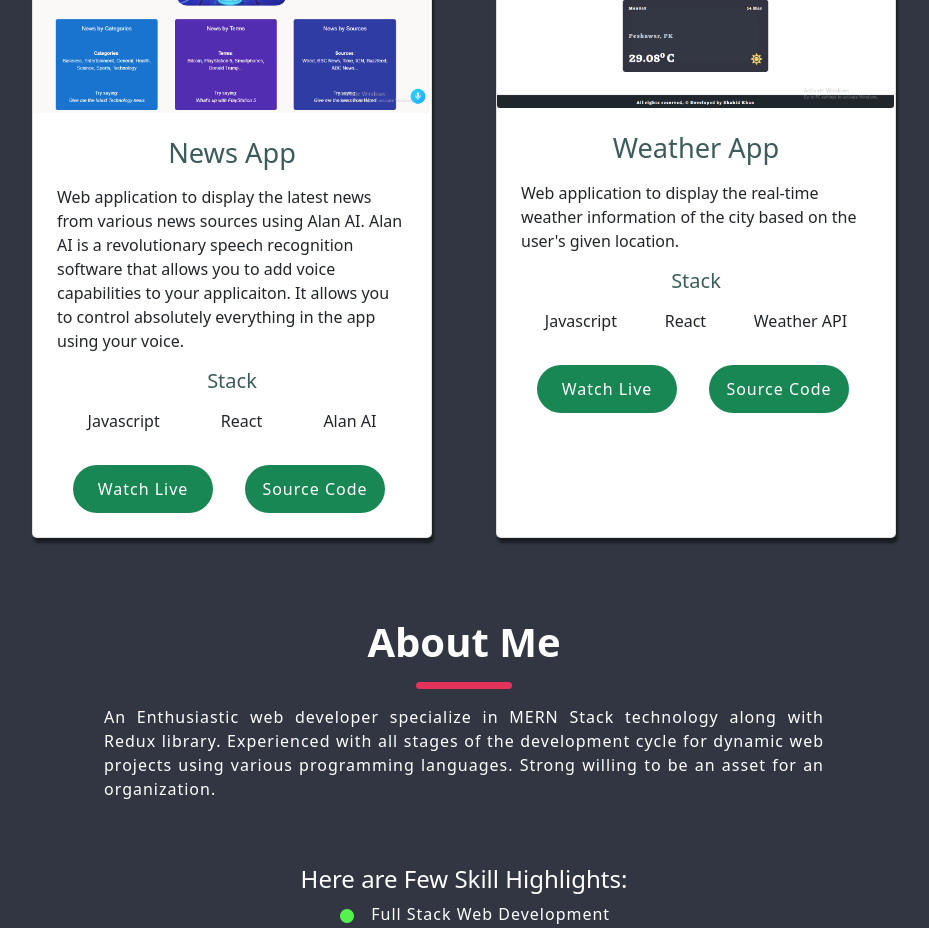
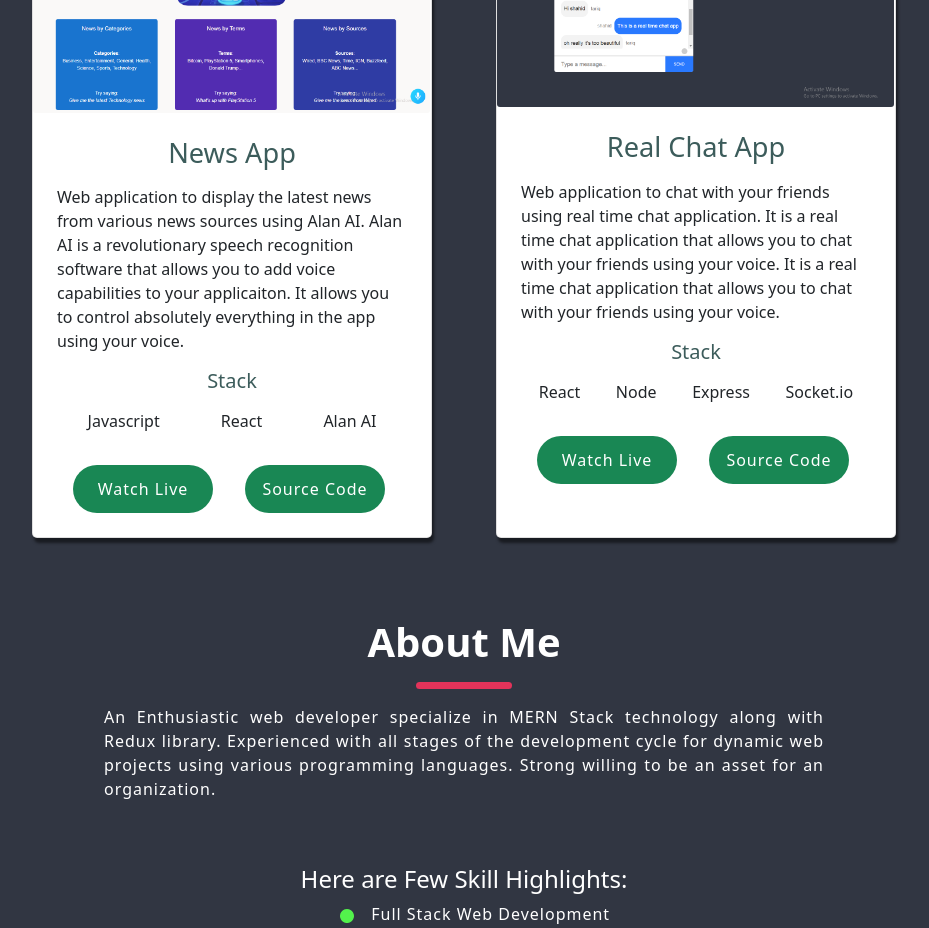
Before and after one commit to ShahidKhan3464/my-portfolio, a React (Create React App) app: page / in a window 1280 px wide. Shown: the part 1440-2368 px from the top of the page, without its empty margins (176-1105 px from the left). Built offline with nearby package versions, Linux system fonts and the light colour scheme.

Commit message:
project addition

```diff
--- a/src/components/utils.js
+++ b/src/components/utils.js
@@ -31,12 +31,12 @@ export const projects = [
 
     {
         id: 4,
-        title: 'Weather App',
-        description: 'Web application to display the real-time weather information of the city based on the user\'s given location.',
+        title: 'Real Chat App',
+        description: 'Web application to chat with your friends using real time chat application. It is a real time chat application that allows you to chat with your friends using your voice. It is a real time chat application that allows you to chat with your friends using your voice.',
         image: 'Projects/4.png',
-        tags: ['Javascript', 'React', 'Weather API'],
-        link: 'https://weather-app-byshahid.netlify.app',
-        source: 'https://github.com/ShahidKhan3464/14-weather-app'
+        tags: ['React', 'Node', 'Express', 'Socket.io'],
+        link: 'https://real-chat-app-byshahid.herokuapp.com',
+        source: 'https://github.com/ShahidKhan3464/real-chat-app'
     }
 ]
 
```
Also changed, not shown: public/Projects/4.png.
